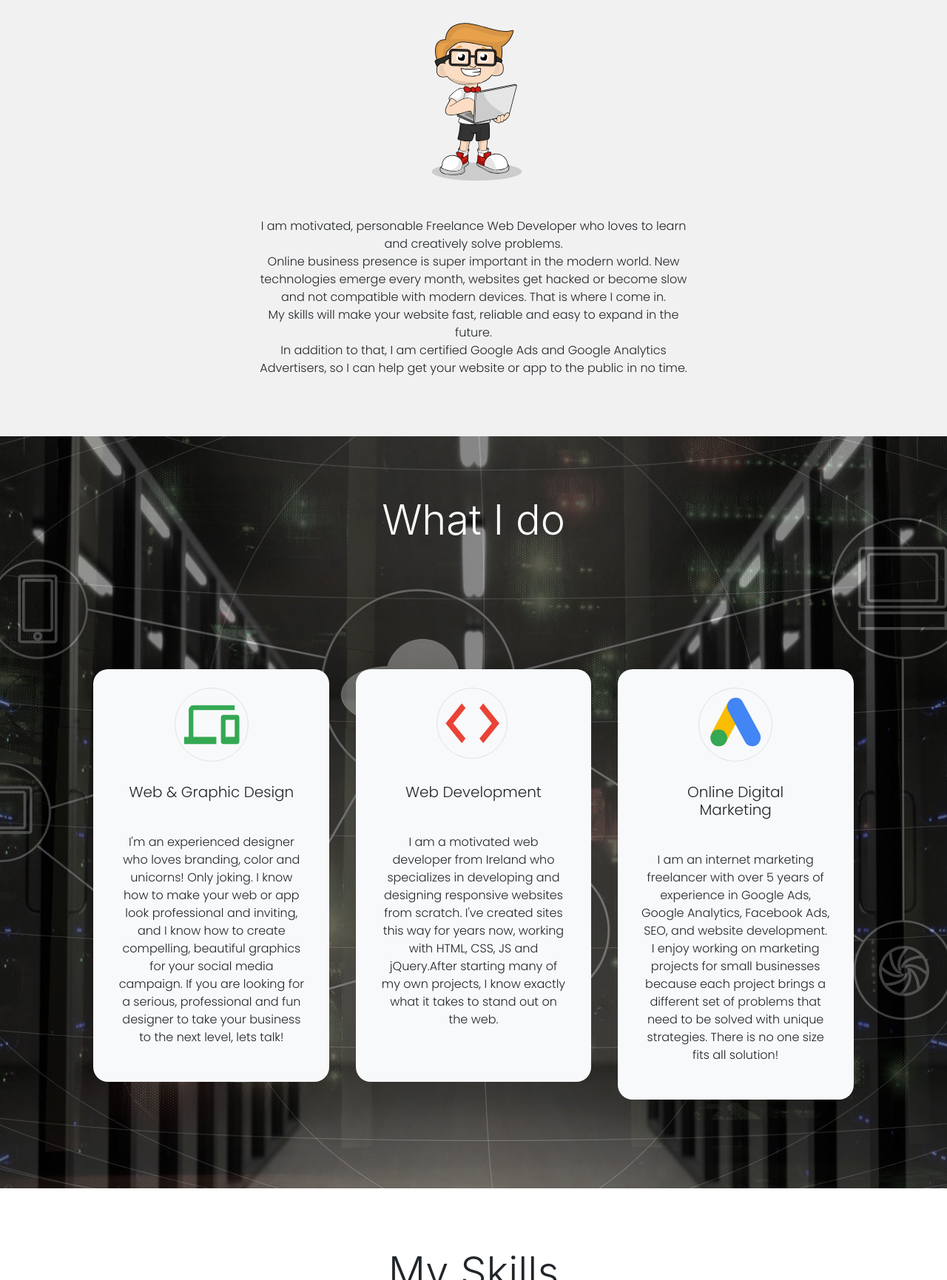
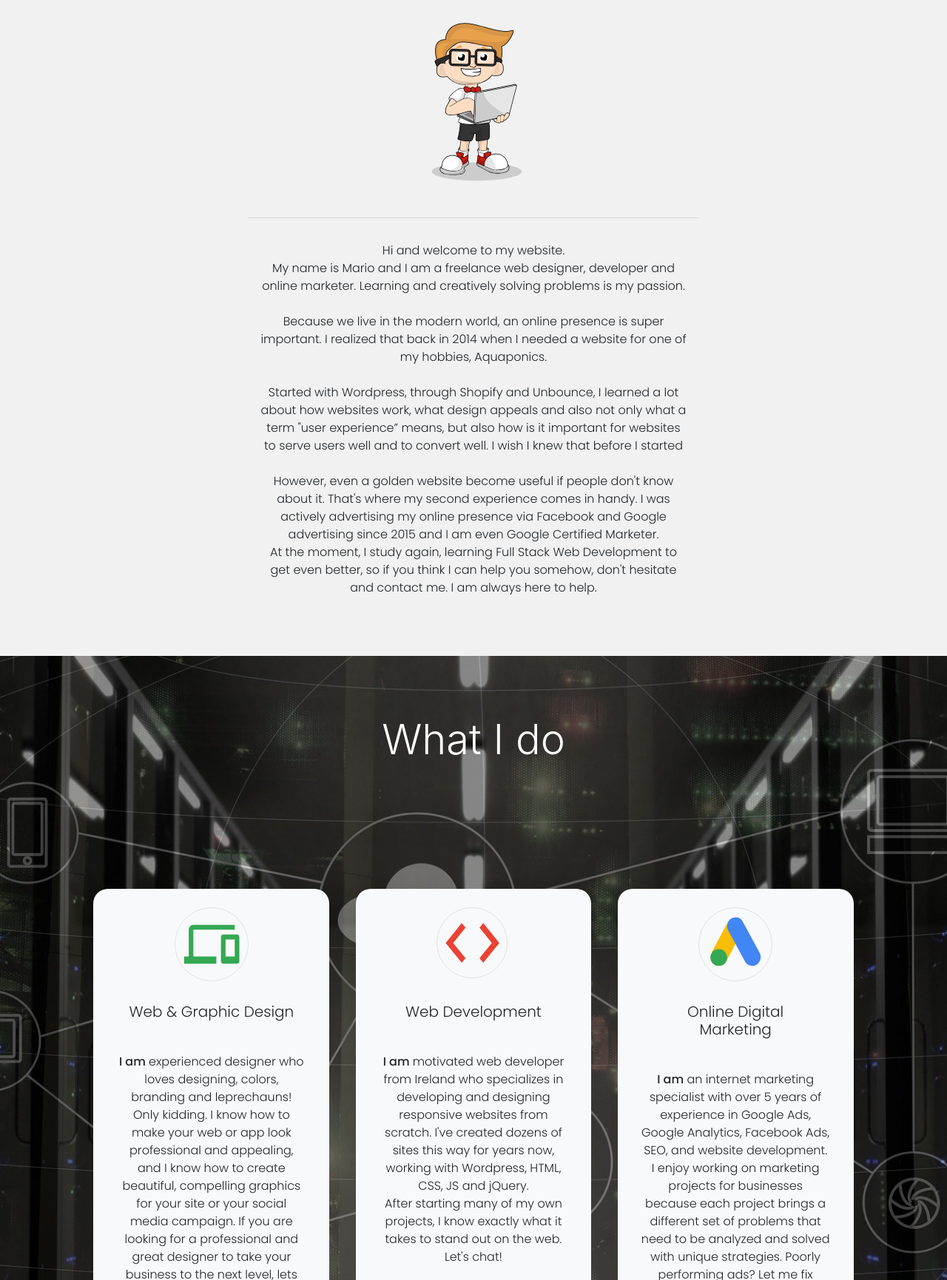
Before and after one commit to mariourban83/MU-static-portfolio-page-2019, a plain HTML site: page index.html in a window 1280 px wide. Shown: the part 1000-2731 px from the top of the page at 74% size. Drawn offline with nearby package versions, Linux system fonts and the light colour scheme.

Commit message:
Updated text and README file

```diff
--- a/index.html
+++ b/index.html
@@ -90,12 +90,11 @@
           <img class="img-fluid" src="assets/images/dev-icon.svg" width="275"
             alt="illustration of smiling developer holding laptop">
           <div class="col-10 mx-auto pb-5">
-            <p>I am motivated, personable Freelance Web Developer who loves to learn and creatively solve problems.<br>
-              Online business presence is super important in the modern world. New technologies emerge every month,
-              websites get hacked or become slow and not compatible with modern devices. That is where I come in.<br>My
-              skills will make your website fast, reliable and easy to expand in the future.<br>In addition to that, I
-              am certified Google Ads and Google Analytics Advertisers, so I can help get your website or app to the
-              public in no time.
+            <hr>
+            <p>Hi and welcome to my website. <br>
+              My name is Mario and I am a freelance web designer, developer and online marketer. Learning and creatively solving problems is my passion. <br><br>
+              Because we live in the modern world, an online presence is super important. I realized that back in 2014 when I needed a website for one of my hobbies, Aquaponics. <br><br>Started with Wordpress, through Shopify and Unbounce, I learned a lot about how websites work, what design appeals and also not only what a term "user experience” means, but also how is it important for websites to serve users well and to convert well. I wish I knew that before I started<br><br>
+              However, even a golden website become useful if people don't know about it. That's where my second experience comes in handy. I was actively advertising my online presence via Facebook and Google advertising since 2015 and I am even Google Certified Marketer.<br>At the moment, I study again, learning Full Stack Web Development to get even better, so if you think I can help you somehow, don't hesitate and contact me. I am always here to help.
             </p>
           </div>
         </div>
@@ -115,11 +114,9 @@
           <div class=" bg-light mx-auto text-center collumn-1">
             <img src="assets/images/devices-icon.svg" width="100" alt="icon with laptop and mobile phone">
             <div class="h5">Web & Graphic Design</div>
-            <p>I'm an experienced designer who loves branding, color and unicorns! Only joking. I know how to make
-              your
-              web or app look professional and inviting, and I know how to create compelling, beautiful graphics for
-              your
-              social media campaign. If you are looking for a serious, professional and fun designer to take your
+            <p><strong>I am </strong>experienced designer who loves designing, colors, branding and leprechauns! Only kidding. I know how to make
+              your web or app look professional and appealing, and I know how to create beautiful, compelling graphics for
+              your site or your social media campaign. If you are looking for a professional and great designer to take your
               business to the next level, lets talk!</p>
           </div>
         </div>
@@ -128,9 +125,9 @@
           <div class=" bg-light mx-auto text-center collumn-2">
             <img src="assets/images/code-icon.svg" width="100" alt="icon with 2 empty brackets">
             <div class="h5">Web Development</div>
-            <p>I am a motivated web developer from Ireland who specializes in developing and designing responsive
-              websites from scratch. I've created sites this way for years now, working with HTML, CSS, JS and
-              jQuery.After starting many of my own projects, I know exactly what it takes to stand out on the web.</p>
+            <p><strong> I am </strong>motivated web developer from Ireland who specializes in developing and designing responsive
+              websites from scratch. I've created dozens of sites this way for years now, working with Wordpress, HTML, CSS, JS and
+              jQuery.<br>After starting many of my own projects, I know exactly what it takes to stand out on the web. Let's chat!</p>
             <br>
           </div>
         </div>
@@ -139,11 +136,9 @@
           <div class="bg-light mx-auto text-center collumn-3">
             <img src="assets/images/google-ads-icon.svg" width="100" alt="icon of google advertising platform">
             <div class="h5">Online Digital Marketing</div>
-            <p>I am an internet marketing freelancer with over 5 years of experience in Google Ads, Google Analytics,
-              Facebook Ads, SEO,
-              and website development. I enjoy working on marketing projects for small businesses because each project
-              brings a different set of problems that need to be solved with unique strategies. There is no one size
-              fits all solution!</p>
+            <p><strong>I am</strong> an internet marketing specialist with over 5 years of experience in Google Ads, Google Analytics,
+              Facebook Ads, SEO, and website development. I enjoy working on marketing projects for businesses because each project
+              brings a different set of problems that need to be analyzed and solved with unique strategies. Poorly performing ads? Let me fix them! </p>
           </div>
         </div>
       </div>
```
Also changed, not shown: 1 other file.
